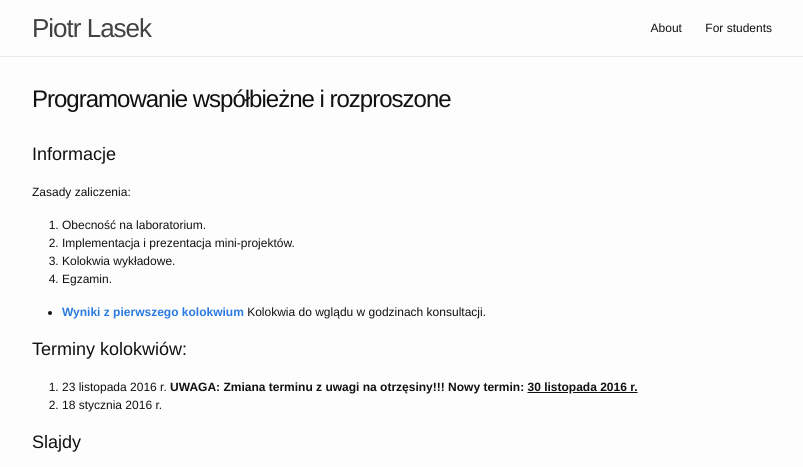
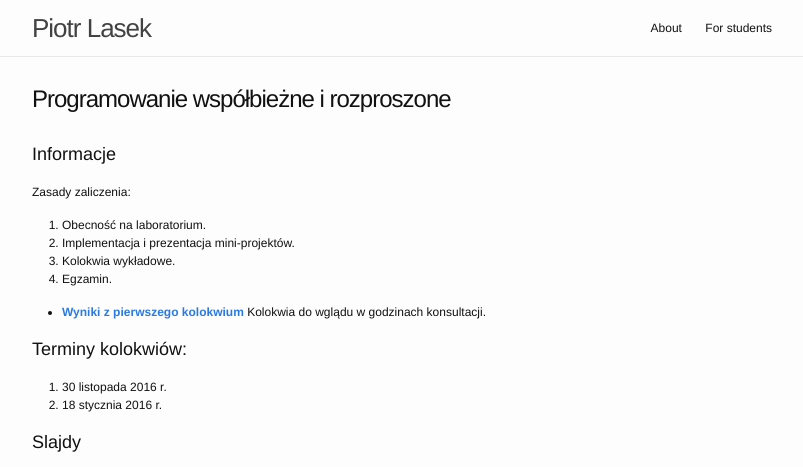
Before and after one commit to piotrlasek/piotrlasek.github.io, a Jekyll site: the page built from for-students/pwir2016.md, in a window 1280 px wide and 900 px high, cut to the strip 0-467 px from the top of the window. Shown: the whole strip, without its empty margins (238-1041 px from the left). Built offline with Jekyll 4.4.1, drawn with Linux system fonts in a browser that asks for light colours.

Commit message:
some changes

```diff
--- a/for-students/pwir2016.md
+++ b/for-students/pwir2016.md
@@ -18,7 +18,7 @@ Zasady zaliczenia:
 
 # Terminy kolokwiów:
 
-1. 23 listopada 2016 r. <b>UWAGA: Zmiana terminu z uwagi na otrzęsiny!!! Nowy termin: <u>30 listopada 2016 r.</u></b>
+1. 30 listopada 2016 r.
 2. 18 stycznia 2016 r.
 
 
```
